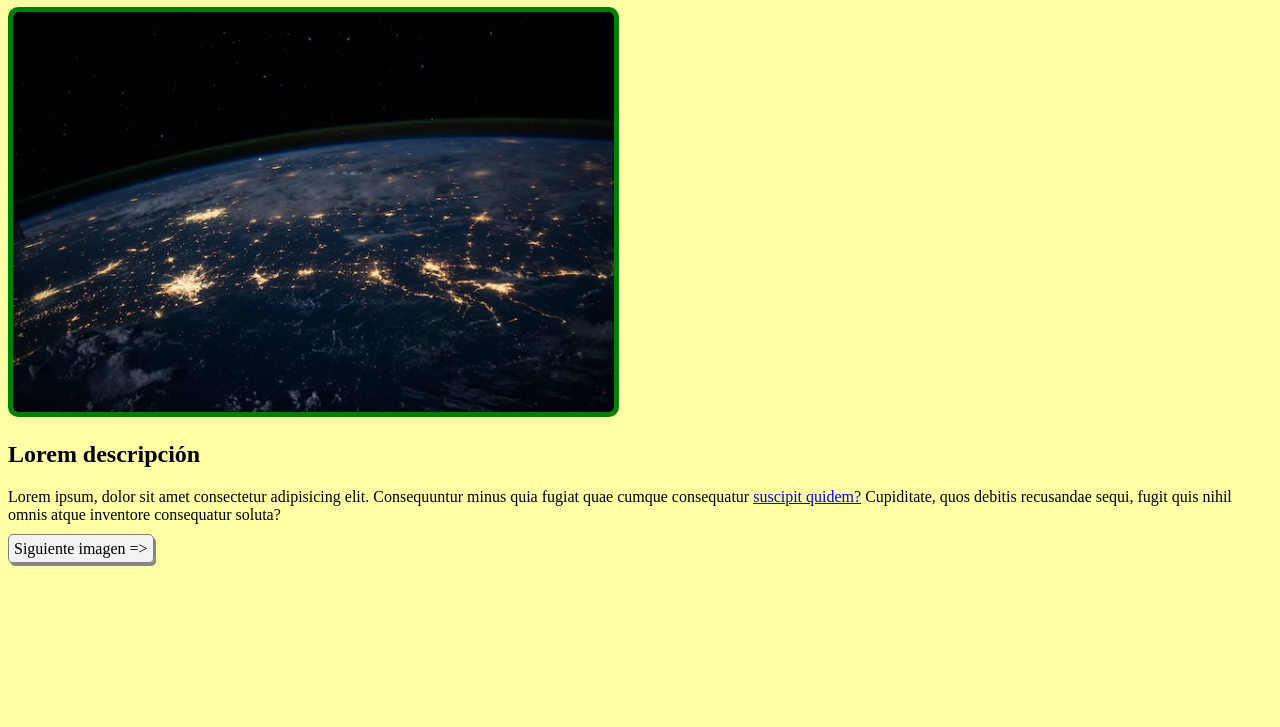
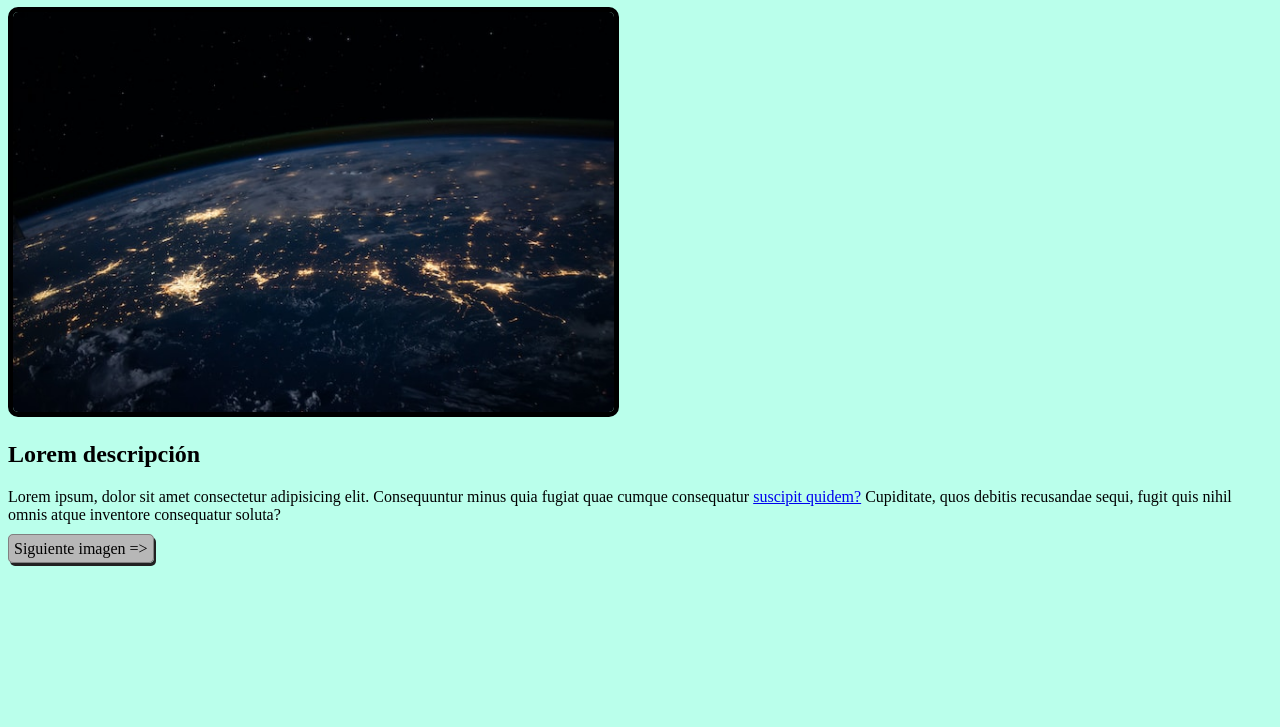
Before and after one commit to NicolasSequeira11/tarea, a plain HTML site: page index.html in a window 1280 px wide. Shown: the part 73-800 px from the top of the page. Drawn offline with Linux system fonts and the light colour scheme.

Commit message:
Update styles.css

```diff
--- a/styles.css
+++ b/styles.css
@@ -1,9 +1,9 @@
 body {
-    background-color: rgb(255, 255, 165);
+    background-color: rgba(176, 255, 233, 0.869);
 }
 
 .image{
-    border: 5px solid green;
+    border: 5px solid rgb(0, 0, 0);
     border-radius: 10px;
     height: 400px;
 }
@@ -12,8 +12,8 @@ body {
     text-decoration: none;
     color: black;
     border: 1px solid gray;
-    background-color: #f2f2f2;
+    background-color: #b7b7b7;
     padding: 5px;
     border-radius: 5px;
-    box-shadow: 2px 3px #888888;
+    box-shadow: 2px 3px #222222;
 }
```
